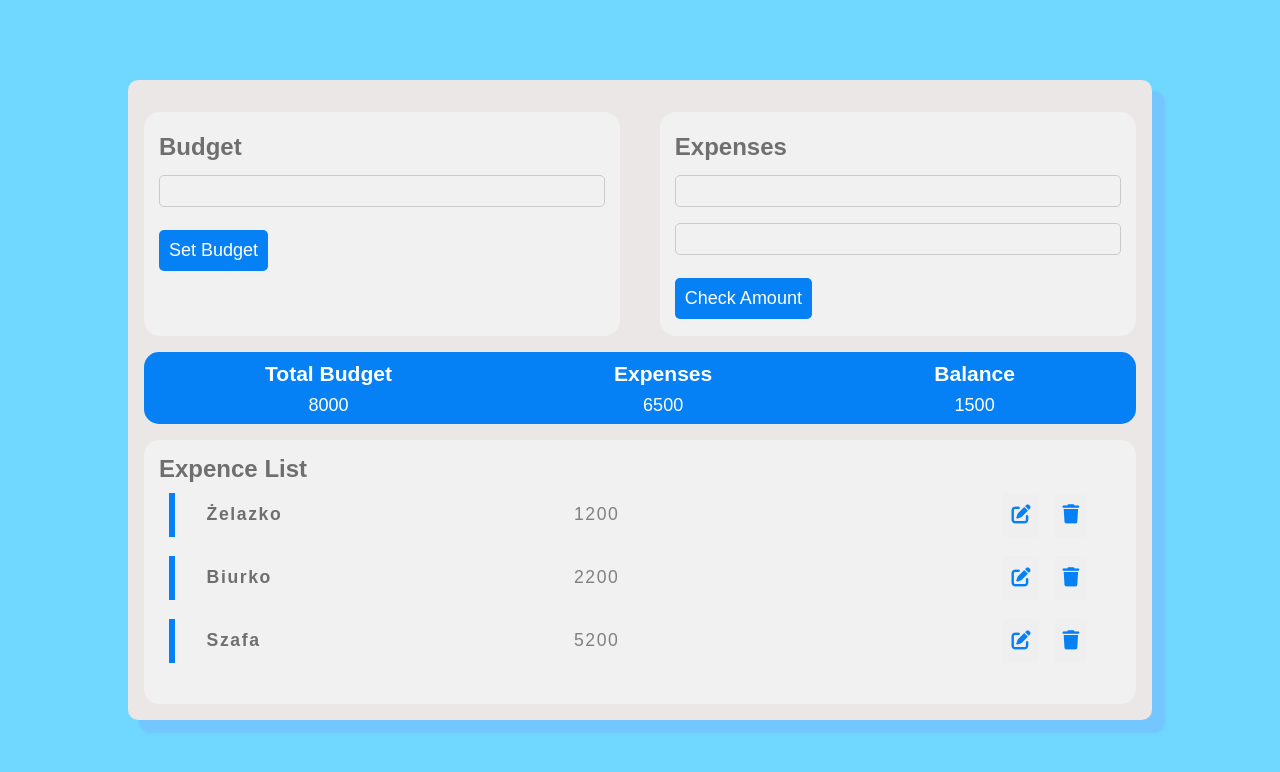
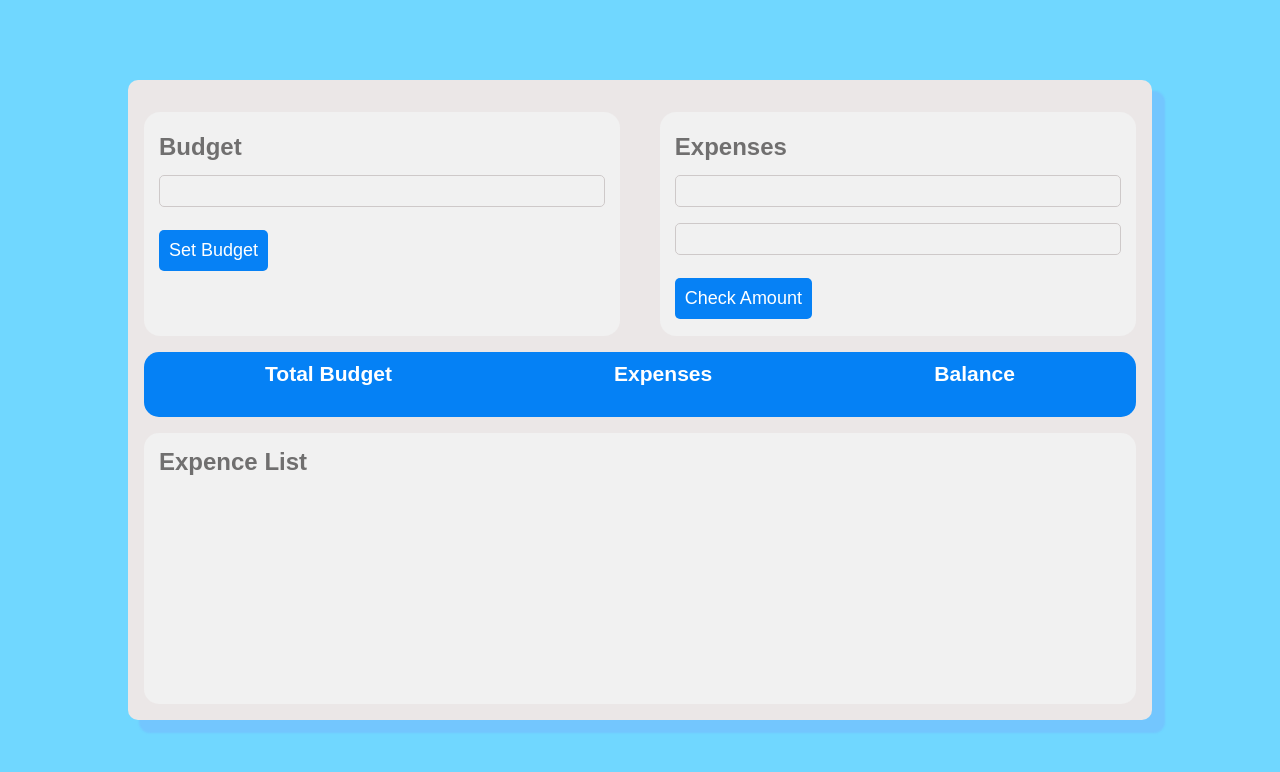
Before and after one commit to Tabu7/list2, a plain HTML site: page index.html in a window 1280 px wide. Both pictures are taken after a click on the button "Set Budget". Drawn offline with Linux system fonts and the light colour scheme.

Commit message:
piata zmiana

```diff
--- a/app.js
+++ b/app.js
@@ -0,0 +1,81 @@
+const btnSetBudget = document.querySelector(".setBudget");
+const btnCheckAmount = document.querySelector(".checkAmount");
+const budgetInput = document.querySelector(".inputAmount");
+const productNameInput = document.querySelector(".product");
+const productValueInput = document.querySelector(".costProduct");
+
+const budgetToDisplay = document.querySelector(".totalBudget");
+// const expensesToDisplay = document.querySelector(".totalExpenses");
+// const balanceToDisplay = document.querySelector(".balance");
+
+const listDisplay = document.querySelector(".list-item");
+
+const listItem = document.createElement("li");
+//1 dodać do tego elementu klasę taka jaką on ma w html
+listItem.setAttribute('class', 'list-item');
+//2 żeby móc dodać div i button trzeba go stworzyć w js
+const divElementName = document.createElement("div");
+divElementName.setAttribute('class', 'col-1');
+const divElementCost = document.createElement("div");
+divElementCost.setAttribute('class', 'col-2');
+const btnEdit = document.createElement("button");
+btnEdit.className = "btn-icon";
+const btnDelete = document.createElement("button");
+btnDelete.className = "btn-icon";
+
+// w guziku na razie stworzyłeś sam button w środku button ma element i więc musisz stworzyć element html i dodać mu klasę
+
+const iconItem = document.createElement("i");
+iconItem.setAttribute('class', 'editIcon');
+document.body.appendChild(iconItem);
+
+// odnieść się do ul
+
+const tableList = document.getElementById("idTable");
+// tableList.appenChild(listItem);
+
+
+// stworzyć elementy znajdujące się w li i je przypisać do
+
+
+
+//3 dodac do tego elementu dzieci div x2 i button x2
+
+
+
+
+// lista
+
+let budgetValue = 0;
+let productName = "";
+let expensesValue = 0;
+
+// Expense List zmienna
+// const listItemsArray = [{name: 'col-1', value: 'col-2' }];
+
+
+
+
+
+
+
+btnSetBudget.addEventListener("click", () => {
+    budgetValue = budgetInput.value;
+    // console.log(budgetValue)
+    budgetToDisplay.innerHTML = budgetValue;
+});
+
+btnCheckAmount.addEventListener("click", () => {
+    // console.log("kliknąłem na element B");
+    productName = productNameInput.value;
+    expensesValue = productValueInput.value;
+    listDisplay.innerHTML = listItemsArray;
+});
+
+
+
+
+
+// Po kliknięciu w button "Set Budget" wartość z input powinna przenieść się do "Total Budget"
+
+// Po kliknięciu w button "Check Amount" wartość z input text i number powinna przenieść się do Tablicy "Expence List" która będzie miała wartość Tekstową i numeryczną z dodatkową opcją Edytuj i usuń.
--- a/index.html
+++ b/index.html
@@ -17,7 +17,7 @@
       <div class="row1">
         <div class="budget">
           <h2>Budget</h2>
-          <input type="text" class="enterTotalAmount">
+          <input type="number" class="inputAmount">
           <button class="setBudget">Set Budget</button>
         </div>
         <div class="expenses">
@@ -30,38 +30,38 @@
       <div class="row2">
         <div>
           <h3>Total Budget</h3>
-          <div class="totalBudget">8000</div>
+          <div class="totalBudget"></div>
         </div>
         <div>
           <h3>Expenses</h3>
-          <div class="totalExpenses">6500</div>
+          <div class="totalExpenses"></div>
         </div>
         <div>
           <h3>Balance</h3>
-          <div class="balance">1500</div>
+          <div class="balance"></div>
         </div>
       </div>
       <div class="row3">
         <h2>Expence List</h2>
-        <ul class="expenceTable">
-          <li class="list-item">
-            <div class="col col-1" data-label="Product">Żelazko</div>
-            <div class="col col-2" data-label="Cost">1200</div>
+        <ul id="idTable" class="expenseTable">
+          <!-- <li class="list-item">
+            <div class="col col-1" data-label="Product"></div>
+            <div class="col col-2" data-label="Cost"></div>
+            <button class="btn-icon" type="button"><i class="editIcon fa-solid fa-pen-to-square"></i></button>
+            <button class="btn-icon" type="button"><i class="deleteIcon fa-solid fa-trash"></i></button>
+          </li> -->
+          <!-- <li class="list-item">
+            <div id="divProduct" class="col col-1" data-label="Product">Biurko</div>
+            <div id="divCost" class="col col-2" data-label="Cost">2200</div>
             <button class="btn-icon" type="button"><i class="editIcon fa-solid fa-pen-to-square"></i></button>
             <button class="btn-icon" type="button"><i class="deleteIcon fa-solid fa-trash"></i></button>
           </li>
           <li class="list-item">
-            <div class="col col-1" data-label="Product">Biurko</div>
-            <div class="col col-2" data-label="Cost">2200</div>
+            <div id="divProduct" id="divCost" class="col col-1" data-label="Product">Szafa</div>
+            <div id="divCost" class="col col-2" data-label="Cost">5200</div>
             <button class="btn-icon" type="button"><i class="editIcon fa-solid fa-pen-to-square"></i></button>
             <button class="btn-icon" type="button"><i class="deleteIcon fa-solid fa-trash"></i></button>
-          </li>
-          <li class="list-item">
-            <div class="col col-1" data-label="Product">Szafa</div>
-            <div class="col col-2" data-label="Cost">5200</div>
-            <button class="btn-icon" type="button"><i class="editIcon fa-solid fa-pen-to-square"></i></button>
-            <button class="btn-icon" type="button"><i class="deleteIcon fa-solid fa-trash"></i></button>
-          </li>
+          </li> -->
 
 
         </ul>
```
